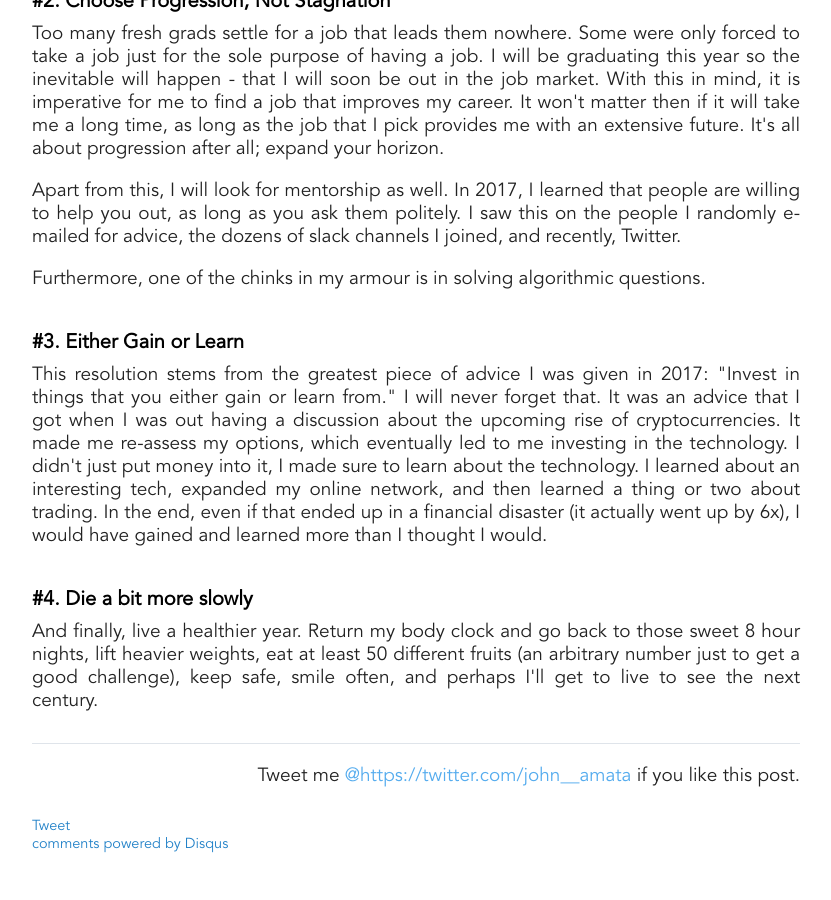
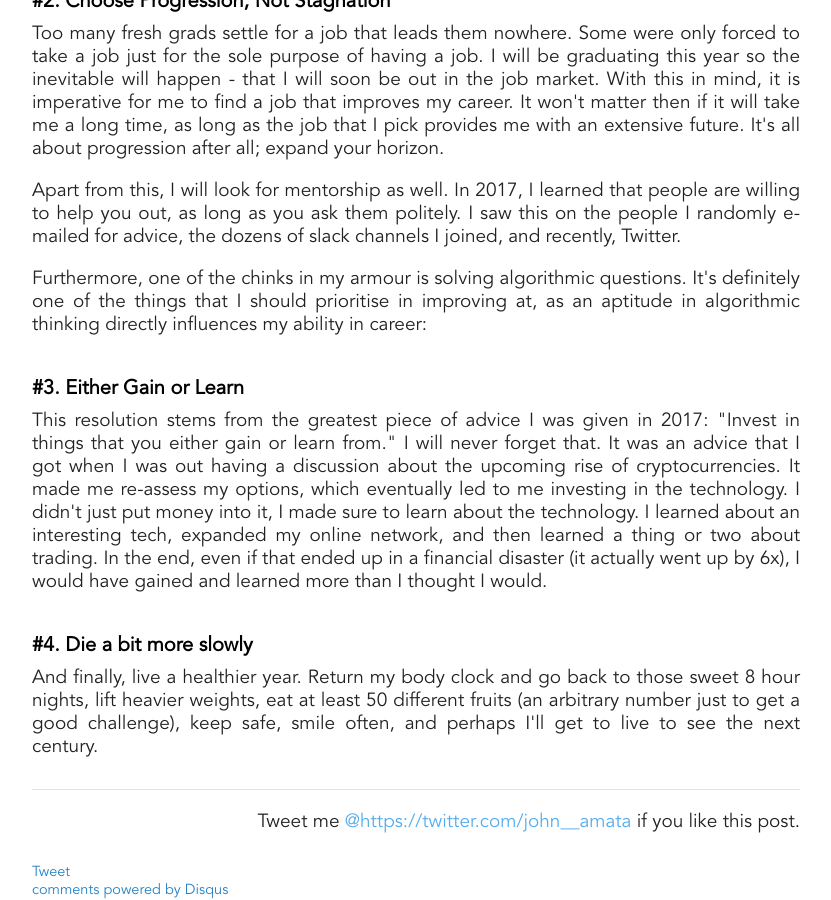
Before and after one commit to jpamata/jpamata.github.io, a Jekyll site: the page built from _posts/2018-1-11-on-2018.md, in a window 1280 px wide and 900 px high, scrolled down 1341 px. Shown: the whole window, without its empty margins (224-1055 px from the left). Built offline with Jekyll 4.4.1, drawn with Linux system fonts in a browser that asks for light colours; comment, search, counter and statistics services are not loaded; before the commit the page ends 2195 px from its top, so only the background shows below that.

Commit message:
Update 2018-1-11-on-2018.md

```diff
--- a/_posts/2018-1-11-on-2018.md
+++ b/_posts/2018-1-11-on-2018.md
@@ -28,11 +28,11 @@ comments: true
 <p align="justify">There's plenty of things that can be done. Maybe you're the person who's into music. Why not learn an instrument and make your own songs? Or perhaps you're the nature-loving kind, so why not plant a tree?</p>
 
 <h2> #2. Choose Progression, Not Stagnation </h2>
-<p align="justify">Too many fresh grads settle for a job that leads them nowhere. Some were only forced to take a job just for the sole purpose of having a job. I will be graduating this year so the inevitable will happen -  that I will soon be out in the job market. With this in mind, it is imperative for me to find a job that improves my career. It won't matter then if it will take me a long time, as long as the job that I pick provides me with an extensive future. It's all about progression after all; expand your horizon.
+<p align="justify">Too many fresh grads settle for a job that leads them nowhere. Some were only forced to take a job just for the sole purpose of having a job. I will be graduating this year so the inevitable will happen -  that I will soon be out in the job market. With this in mind, it is imperative for me to find a job that improves my career. It won't matter then if it will take me a long time, as long as the job that I pick provides me with an extensive future. It's all about progression after all; expand your horizon. </p>
 
 <p align="justify">Apart from this, I will look for mentorship as well. In 2017, I learned that people are willing to help you out, as long as you ask them politely. I saw this on the people I randomly e-mailed for advice, the dozens of slack channels I joined, and recently, Twitter.</p>
 
-<p align="justify">Furthermore, one of the chinks in my armour is in solving algorithmic questions.</p>
+<p align="justify">Furthermore, one of the chinks in my armour is solving algorithmic questions. It's definitely one of the things that I should prioritise in improving at, as an aptitude in algorithmic thinking directly influences my ability in career: </p>
 
 <h2> #3. Either Gain or Learn </h2>
 <p align="justify">This resolution stems from the greatest piece of advice I was given in 2017: "Invest in things that you either gain or learn from." I will never forget that. It was an advice that I got when I was out having a discussion about the upcoming rise of cryptocurrencies. It made me re-assess my options, which eventually led to me investing in the technology. I didn't just put money into it, I made sure to learn about the technology. I learned about an interesting tech, expanded my online network, and then learned a thing or two about trading. In the end, even if that ended up in a financial disaster (it actually went up by 6x), I would have gained and learned more than I thought I would.</p>
```
